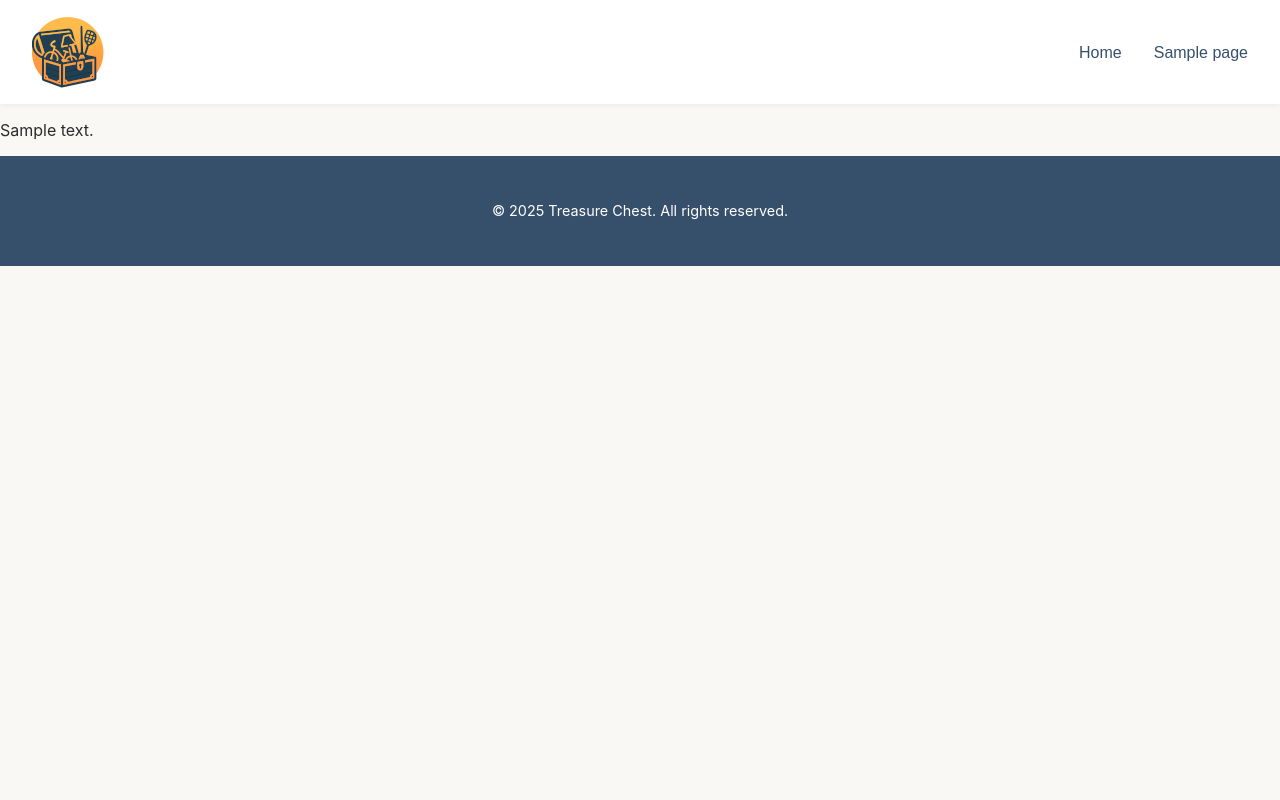
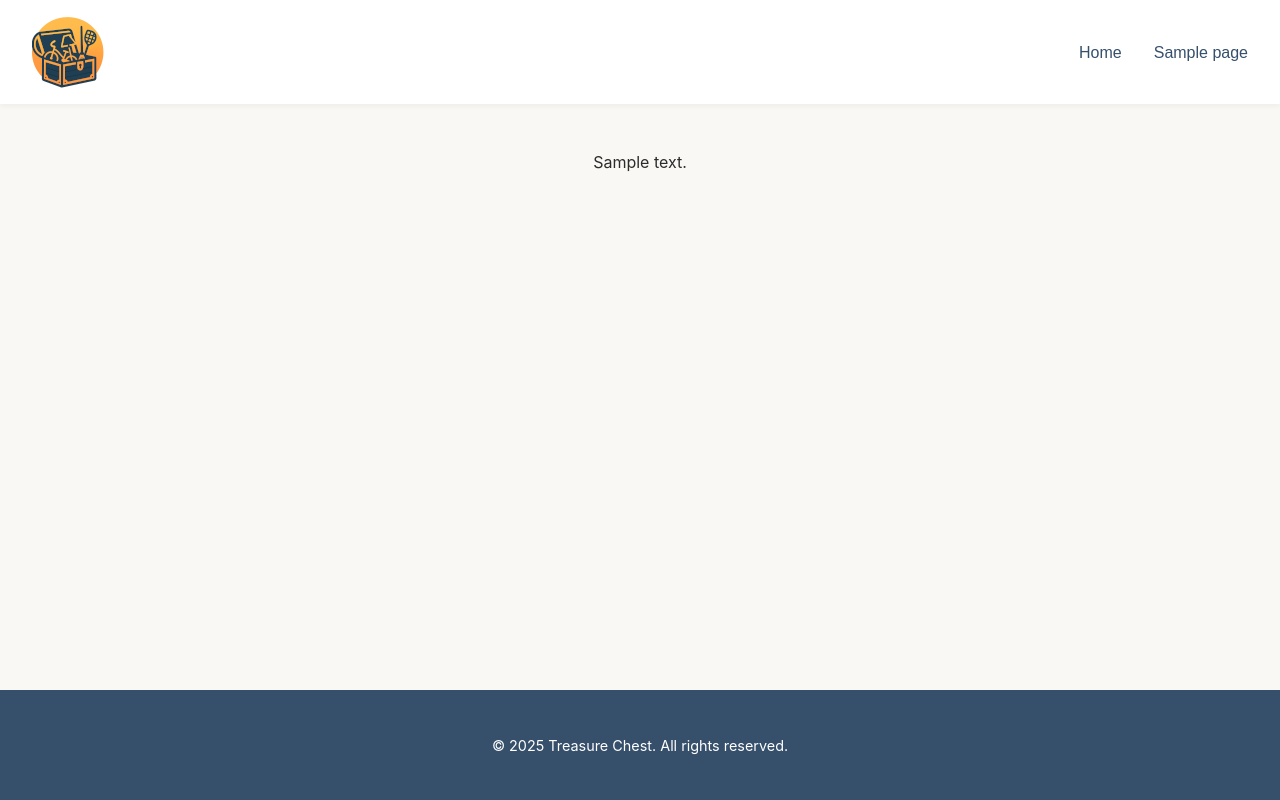
Before and after one commit to anthonys-automations/bedrock_website, a WordPress theme: template bedrock/web/app/themes/treasure-chest/page.php in a window 1280 px wide. Run offline with PHP 8.4 and a stand-in for WordPress, Linux system fonts and the light colour scheme; the site name, menu and one post (Sample post) are stand-ins, and other content is empty; some libraries are stand-ins or nearby versions.

Commit message:
elements placement

```diff
--- a/bedrock/web/app/themes/treasure-chest/style.css
+++ b/bedrock/web/app/themes/treasure-chest/style.css
@@ -5,6 +5,7 @@ Author: You
 Version: 1.0
 Description: Custom WooCommerce theme for secondhand items store with hardcoded graphics and layout. Minimal user customization, responsive design.
 */
+
 
 :root {
   --primary-navy: #364f6b;
@@ -14,11 +15,25 @@ Description: Custom WooCommerce theme for secondhand items store with hardcoded
   --accent-coral: #fcad74;
 }
 
-body {
+html, body {
+  height: 100%;
   margin: 0;
   font-family: 'Inter', sans-serif;
   background: var(--background-cream);
   color: var(--text-charcoal);
+}
+
+body {
+  display: flex;
+  flex-direction: column;
+}
+
+main {
+  flex: 1;
+  padding: 2rem;
+  max-width: 1200px;
+  margin: 0 auto;
+  box-sizing: border-box;
 }
 
 header {
@@ -150,4 +165,5 @@ footer {
   padding: 2rem;
   text-align: center;
   font-size: 0.9rem;
+  margin-top: auto;
 }
```
